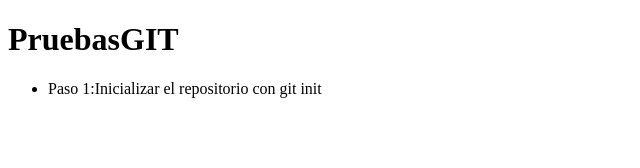
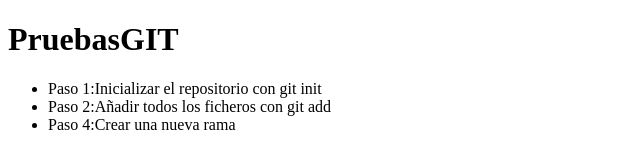
Before and after one commit to youachi/GITenlinea, a plain HTML site: page index.html in a window 1280 px wide. Shown: the whole page, without its empty margins (0-640 px from the left). Drawn offline with Linux system fonts and the light colour scheme.

```diff
--- a/index.html
+++ b/index.html
@@ -9,6 +9,8 @@
 <h1>PruebasGIT</h1>
 <ul>
 <li>Paso 1:Inicializar el repositorio con git init</li>
+<li>Paso 2:Añadir todos los ficheros con git add</li>
+<li>Paso 4:Crear una nueva rama </li>
 </ul>
 </body>
 </html>
```
